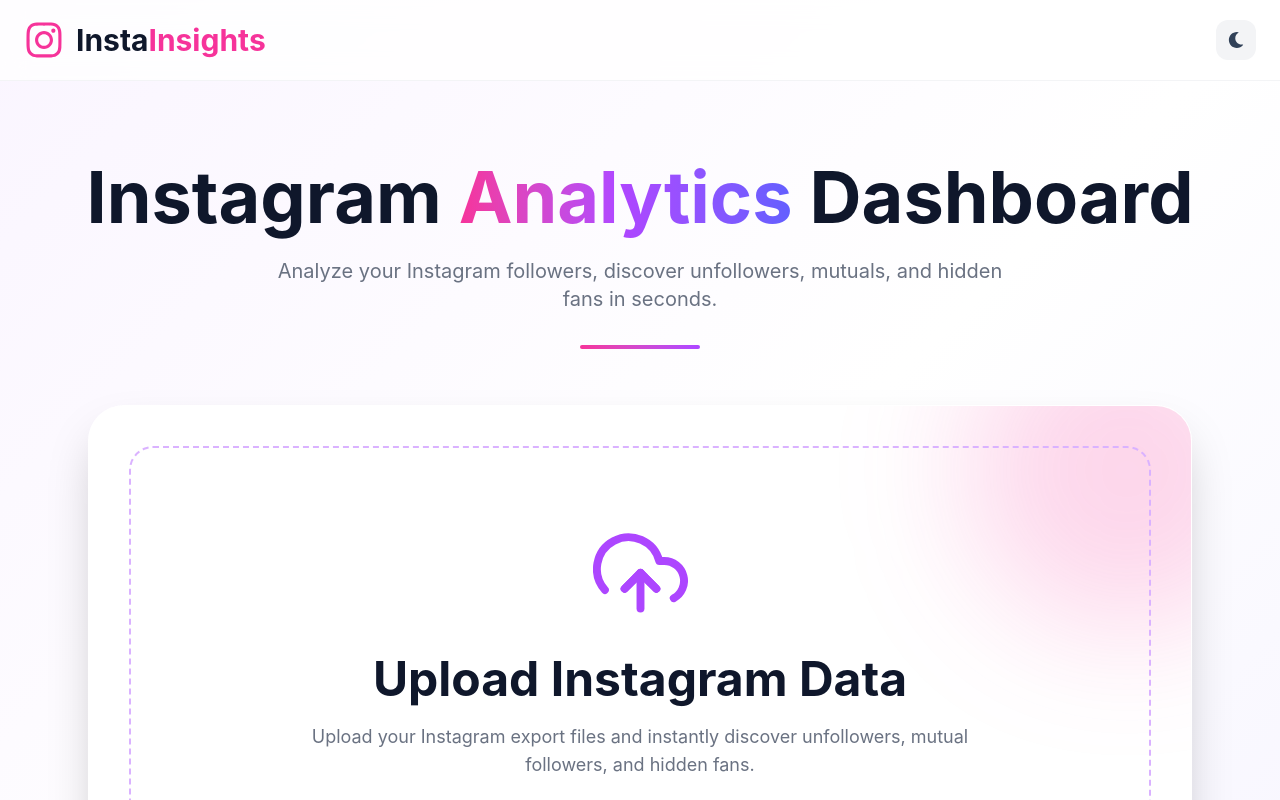
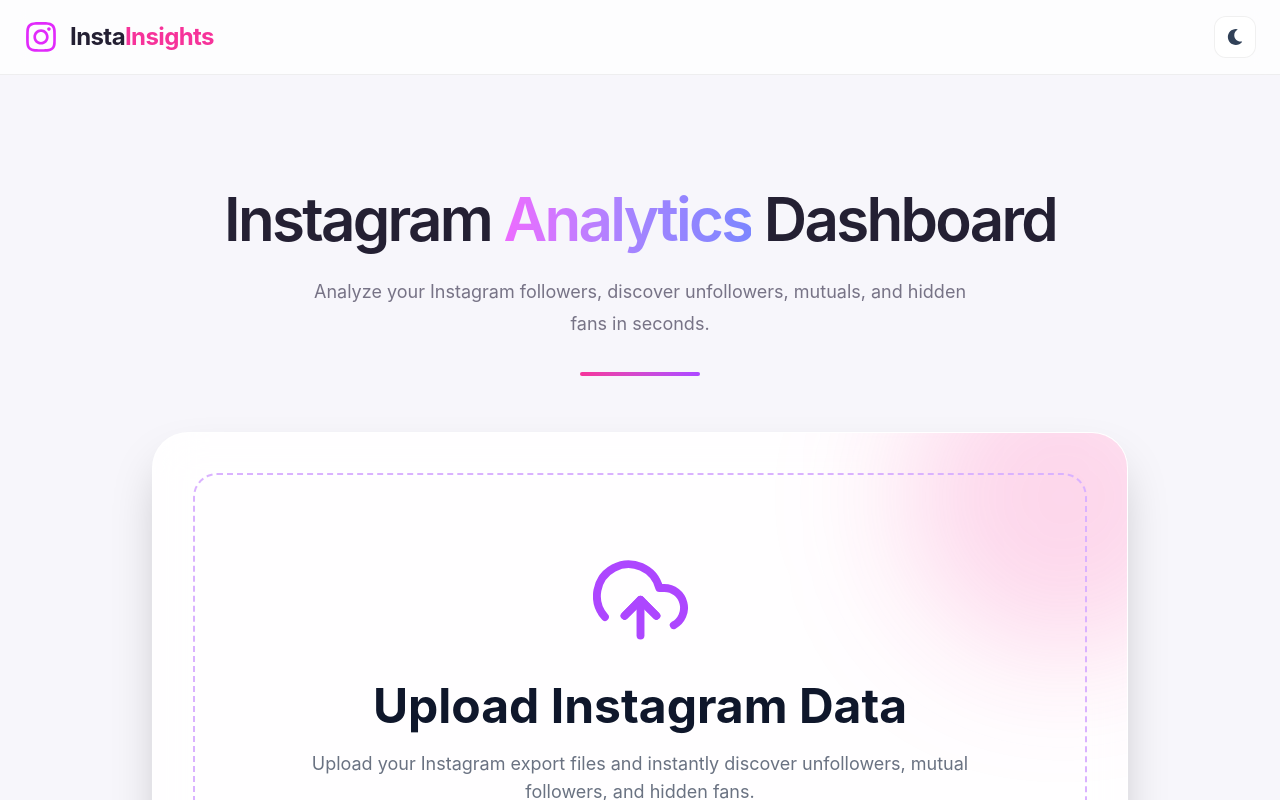
Before and after one commit to surazzzj/insta-analyzer, a React (Vite) app: page / in a window 1280 px wide. Shown: the top 800 px of the page. Built offline with nearby package versions, Linux system fonts and the light colour scheme.

Commit message:
Refresh interface with premium midnight editorial styling

```diff
--- a/src/App.jsx
+++ b/src/App.jsx
@@ -115,9 +115,9 @@ function App() {
 
   return (
     <div
-      className={`min-h-screen transition-all duration-500 ${darkMode
-          ? "bg-slate-950"
-          : "bg-gradient-to-br from-[#faf5ff] via-white to-[#f5f3ff]"
+      className={`min-h-screen overflow-hidden transition-colors duration-500 ${darkMode
+          ? "bg-[#09090f] text-slate-100"
+          : "bg-[#f7f6fb] text-[#242033]"
         }`}
     >
       <Toaster
@@ -146,7 +146,7 @@ function App() {
             w-72
             h-72
             rounded-full
-            bg-pink-500/20
+            bg-fuchsia-500/10
             blur-3xl
           "
         />
@@ -159,7 +159,7 @@ function App() {
             w-72
             h-72
             rounded-full
-            bg-purple-500/20
+            bg-violet-500/10
             blur-3xl
           "
         />
@@ -169,23 +169,23 @@ function App() {
 
       <nav
         className={`sticky top-0 z-50 backdrop-blur-md border-b ${darkMode
-            ? "bg-slate-900/80 border-slate-800"
-            : "bg-white/80 border-gray-100"
+            ? "bg-[#10101a]/85 border-white/[0.07]"
+            : "bg-white/75 border-black/[0.06]"
           }`}
       >
-        <div className="max-w-7xl mx-auto px-6 py-5 flex items-center justify-between">
+        <div className="max-w-7xl mx-auto px-6 py-4 flex items-center justify-between">
 
           <div className="flex items-center gap-3">
 
             <FaInstagram
-              size={40}
-              className="text-pink-500"
+              size={34}
+              className="text-fuchsia-500"
             />
 
             <h1
-              className={`text-3xl font-bold ${darkMode
+              className={`text-2xl font-bold tracking-tight ${darkMode
                   ? "text-white"
-                  : "text-slate-900"
+                  : "text-[#242033]"
                 }`}
             >
               Insta
@@ -200,9 +200,9 @@ function App() {
             onClick={() =>
               setDarkMode(!darkMode)
             }
-            className={`p-3 rounded-xl transition-all ${darkMode
-                ? "bg-slate-800 text-yellow-400 hover:bg-slate-700"
-                : "bg-gray-100 text-slate-700 hover:bg-gray-200"
+            className={`p-3 rounded-xl border transition-all ${darkMode
+                ? "bg-white/[0.06] border-white/10 text-amber-300 hover:bg-white/10"
+                : "bg-white border-black/[0.06] text-slate-700 hover:bg-slate-100"
               }`}
           >
             {darkMode ? (
@@ -217,7 +217,7 @@ function App() {
 
       {/* Hero Section */}
 
-      <section className="max-w-7xl mx-auto px-6 pt-20">
+      <section className="max-w-5xl mx-auto px-6 pt-24 md:pt-28">
 
         <motion.h1
           initial={{
@@ -231,14 +231,14 @@ function App() {
           transition={{
             duration: 0.8,
           }}
-          className={`text-center text-5xl md:text-7xl font-bold ${darkMode
+          className={`text-center text-4xl md:text-6xl font-semibold tracking-[-0.045em] leading-[1.08] ${darkMode
               ? "text-white"
-              : "text-slate-900"
+              : "text-[#242033]"
             }`}
         >
           Instagram{" "}
 
-          <span className="bg-gradient-to-r from-pink-500 via-purple-500 to-indigo-500 bg-clip-text text-transparent">
+          <span className="bg-gradient-to-r from-fuchsia-400 via-violet-400 to-indigo-400 bg-clip-text text-transparent">
             Analytics
           </span>{" "}
 
@@ -255,9 +255,9 @@ function App() {
           transition={{
             delay: 0.3,
           }}
-          className={`text-center text-lg md:text-xl mt-6 max-w-3xl mx-auto ${darkMode
+          className={`text-center text-base md:text-lg mt-6 max-w-2xl mx-auto leading-8 ${darkMode
               ? "text-slate-400"
-              : "text-gray-500"
+              : "text-[#777386]"
             }`}
         >
           Analyze your Instagram followers,
@@ -289,15 +289,15 @@ function App() {
 
       {/* Upload Section */}
 
-      <section className="max-w-6xl mx-auto px-6 mt-14 pb-20">
-        <FileUpload onFiles={handleFiles} />
+      <section className="max-w-5xl mx-auto px-6 mt-14 pb-20">
+        <FileUpload onFiles={handleFiles} darkMode={darkMode} />
       </section>
 
       {/* Results */}
 
       {data && (
         <section className="max-w-6xl mx-auto px-6 pb-20">
-          <Results data={data} />
+          <Results data={data} darkMode={darkMode} />
         </section>
       )}
     </div>
```
